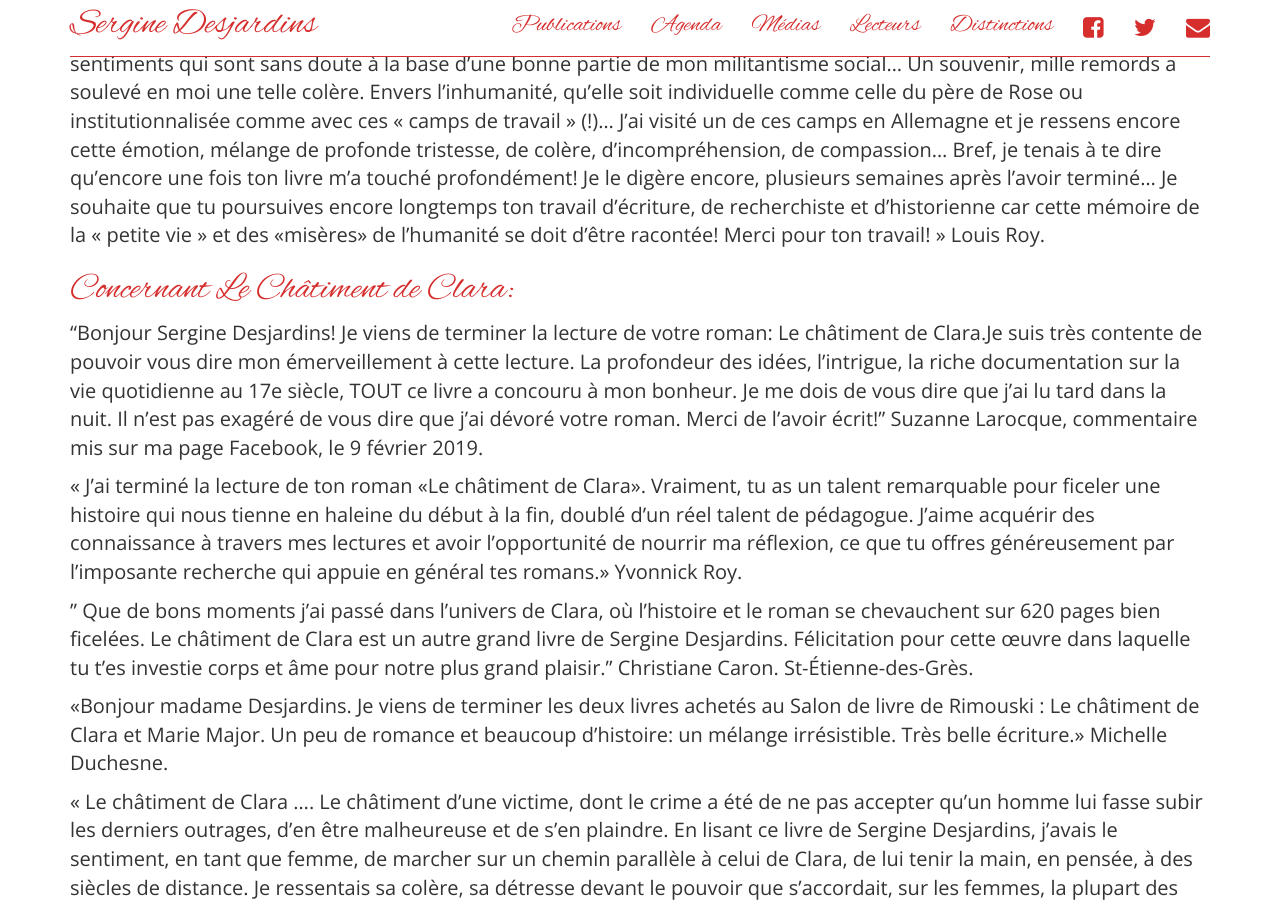
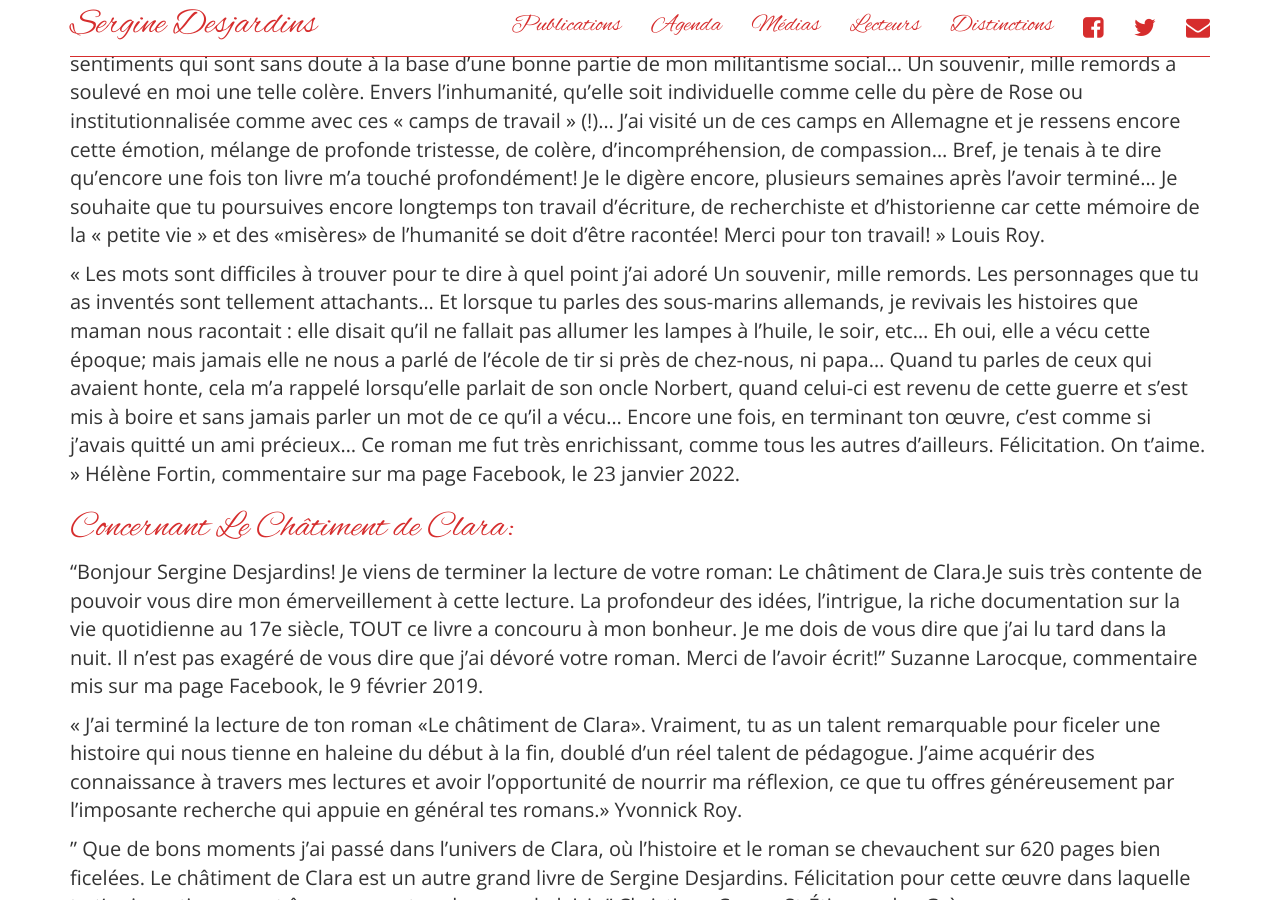
Before and after one commit to serginedesjardins/serginedesjardins.github.io, a Jekyll site: the page built from lecteurs.md, in a window 1280 px wide and 900 px high, scrolled down 6565 px. Built offline with Jekyll 4.4.1, drawn with Linux system fonts in a browser that asks for light colours; nearby versions of some CDN libraries.

Commit message:
Hélène Fortin

```diff
--- a/lecteurs.md
+++ b/lecteurs.md
@@ -126,6 +126,10 @@ permalink: /lecteurs/
 
  « J’ai pris du recul avant de te parler de ton dernier roman. Non pas que j’aie des critiques à formuler, au contraire! Encore une fois, un de tes romans est venu remuer en moi des émotions qui m’ont surpris... Je n’ai jamais vécu ce que tu fais vivre à tes personnages. Mes parents m’ont entouré d’amour et aucune saga familiale ne pourrait m’inspirer des récits comme ceux que tu couches sur le papier. Mon père a bien fait l’entraînement militaire, mais la guerre s’est terminée avant son départ. Et, de toutes façons, c’était avant ma naissance. Évidemment, je n’ai jamais vécu un enfer comme celui des camps de concentration allemands! Bref, rien dans mon vécu n’aurait pu expliquer les sentiments de colère et de tristesse que ton livre a suscité en moi! Le génie de l’écrivaine sans doute!
 Toujours est-il que, tout comme avec Le châtiment de Clara, ton dernier roman m’a beaucoup affecté. Je me souviens que lorsque j’ai lu Bonheur d’occasion, la tristesse et la colère m’avaient envahies. Tristesse devant la « petite vie » et colère devant l’injustice de la vie. Germinal avait exacerbé ces sentiments qui sont sans doute à la base d’une bonne partie de mon militantisme social... Un souvenir, mille remords a soulevé en moi une telle colère. Envers l’inhumanité, qu’elle soit individuelle comme celle du père de Rose ou institutionnalisée comme avec ces « camps de travail » (!)... J’ai visité un de ces camps en Allemagne et je ressens encore cette émotion, mélange de profonde tristesse, de colère, d’incompréhension, de compassion... Bref, je tenais à te dire qu’encore une fois ton livre m’a touché profondément! Je le digère encore, plusieurs semaines après l’avoir terminé... Je souhaite que tu poursuives encore longtemps ton travail d’écriture, de recherchiste et d’historienne car cette mémoire de la « petite vie » et des «misères» de l’humanité se doit d’être racontée! Merci pour ton travail! » Louis Roy.
+
+« Les mots sont difficiles à trouver pour te dire à quel point j’ai adoré Un souvenir, mille remords. Les personnages que tu as inventés sont tellement attachants… Et lorsque tu parles des sous-marins allemands, je revivais les histoires que maman nous racontait : elle disait qu’il ne fallait pas allumer les lampes à l’huile, le soir, etc… Eh oui, elle a vécu cette époque; mais jamais elle ne nous a parlé de l’école de tir si près de chez-nous, ni papa… Quand tu parles de ceux qui avaient honte, cela m’a rappelé lorsqu’elle parlait de son oncle Norbert, quand celui-ci est revenu de cette guerre et s’est mis à boire et sans jamais parler un mot de ce qu’il a vécu… Encore une fois, en terminant ton œuvre, c’est comme si j’avais quitté un ami précieux… Ce roman me fut très enrichissant, comme tous les autres d’ailleurs. Félicitation. On t’aime. » Hélène Fortin, commentaire sur ma page Facebook, le 23 janvier 2022.
+
+
 
 
 
```
